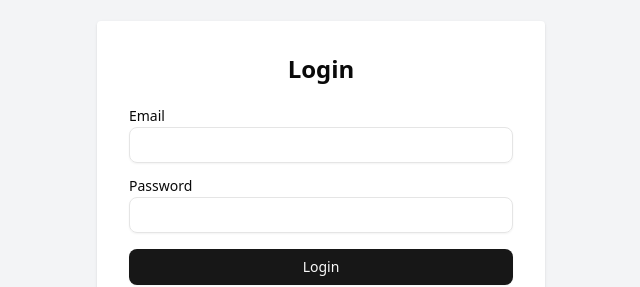
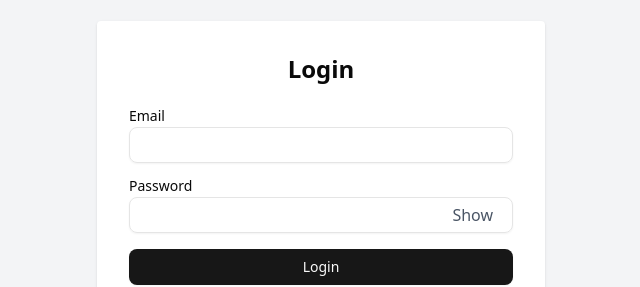
Before and after one commit to sd025/vistaar-task, a React (Vite) app in the folder frontend/: page /login in a window 1280 px wide. Shown: the part 179-466 px from the top of the page, without its empty margins (319-959 px from the left). Built offline with nearby package versions, Linux system fonts and the light colour scheme; no server answers.

Commit message:
changes after tests

```diff
--- a/frontend/src/pages/Login.jsx
+++ b/frontend/src/pages/Login.jsx
@@ -10,6 +10,7 @@
 const Login = () => {
   const [email, setEmail] = useState("");
   const [password, setPassword] = useState("");
+  const [showPassword, setShowPassword] = useState(false);
   const navigate = useNavigate();
 
   const handleLogin = async (e) => {
@@ -54,16 +55,23 @@
               className="mt-1"
             />
           </div>
-          <div>
+          <div className="relative">
             <Label htmlFor="password">Password</Label>
             <Input
               id="password"
-              type="password"
+              type={showPassword ? "text" : "password"}
               value={password}
               onChange={(e) => setPassword(e.target.value)}
               required
               className="mt-1"
             />
+            <button
+              type="button"
+              onClick={() => setShowPassword(!showPassword)}
+              className="absolute inset-y-0 right-0 p-5 mt-4 flex items-center text-gray-600"
+            >
+              {showPassword ? 'Hide' : 'Show'}
+            </button>
           </div>
           <Button type="submit" className="w-full">Login</Button>
         </form>
--- a/frontend/src/pages/Signup.jsx
+++ b/frontend/src/pages/Signup.jsx
@@ -10,6 +10,7 @@
 const Signup = () => {
   const [email, setEmail] = useState("");
   const [password, setPassword] = useState("");
+  const [showPassword, setShowPassword] = useState(false);
   const navigate = useNavigate();
 
   const handleSignup = async (e) => {
@@ -53,16 +54,23 @@
               className="mt-1"
             />
           </div>
-          <div>
+          <div className="relative">
             <Label htmlFor="password">Password</Label>
             <Input
               id="password"
-              type="password"
+              type={showPassword ? "text" : "password"}
               value={password}
               onChange={(e) => setPassword(e.target.value)}
               required
               className="mt-1"
             />
+            <button
+              type="button"
+              onClick={() => setShowPassword(!showPassword)}
+              className="absolute inset-y-0 right-0 p-5 mt-4 flex items-center text-gray-600"
+            >
+              {showPassword ? 'Hide' : 'Show'}
+            </button>
           </div>
           <Button type="submit" className="w-full">Sign Up</Button>
         </form>
```
